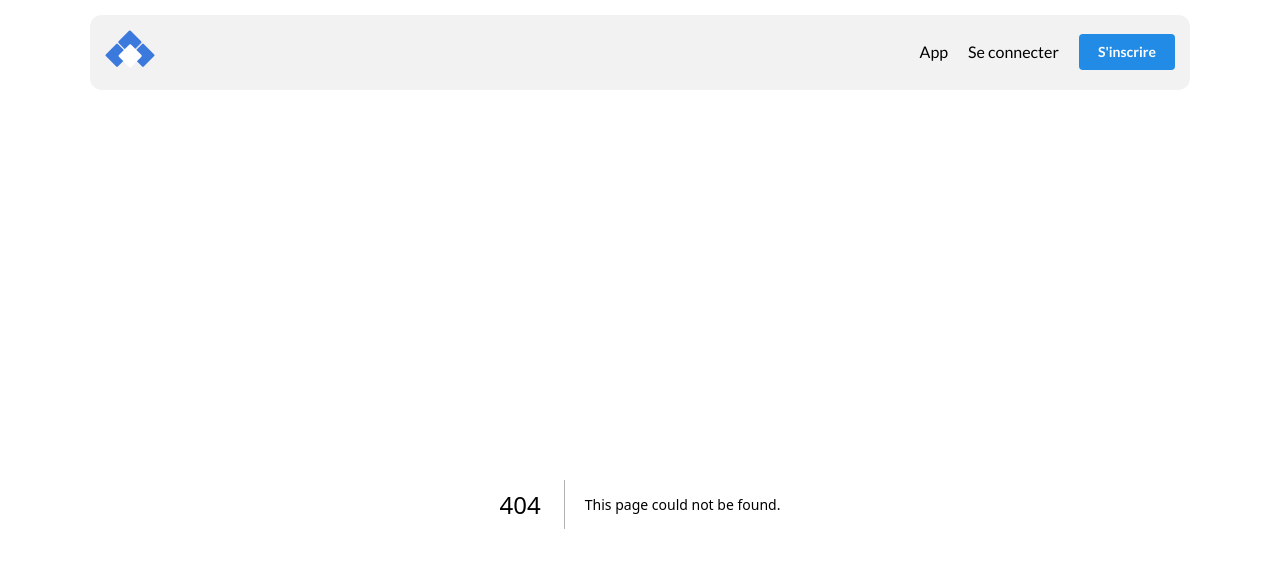
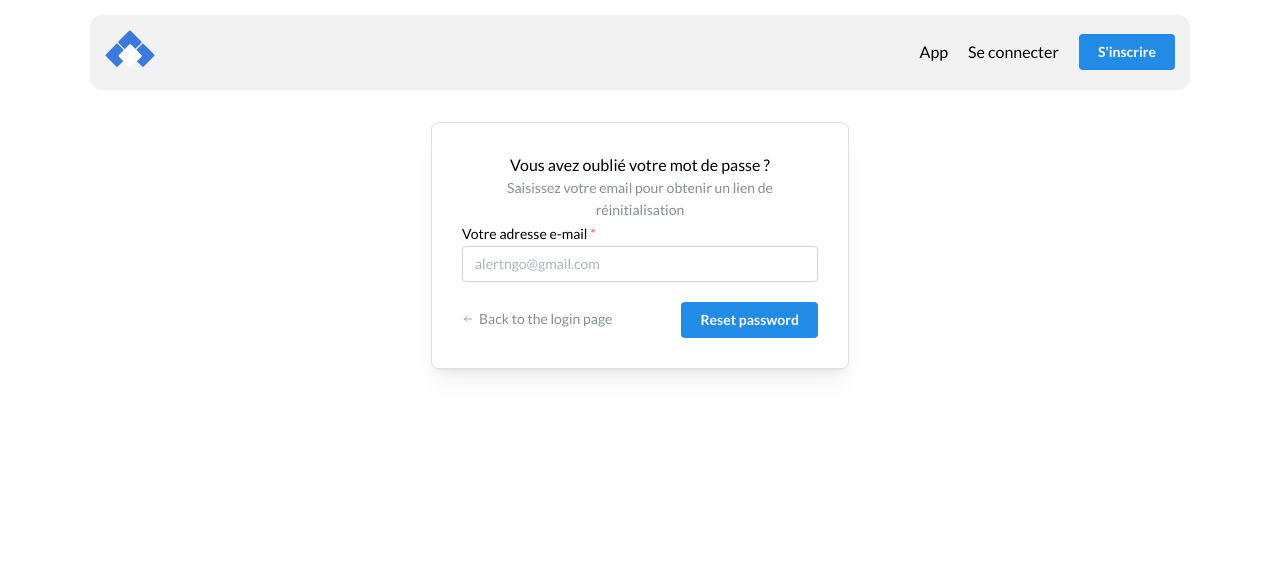
Before and after one commit to AlertnGo/alertngo, a Next.js app: page /forgotPassword in a window 1280 px wide. Before the commit this address had no page. Shown: the top 568 px of the page. Built offline with nearby package versions, Linux system fonts and the light colour scheme.

Commit message:
Update email placeholder in login and signin pages

```diff
--- /dev/null
+++ b/pages/forgotPassword.js
@@ -0,0 +1,47 @@
+import {
+  Paper,
+  Title,
+  Text,
+  TextInput,
+  Button,
+  Container,
+  Group,
+  Anchor,
+  Center,
+  Box,
+  rem,
+} from "@mantine/core";
+import { IconArrowLeft } from "@tabler/icons-react";
+import Link from "next/link";
+
+export default function ForgotPassword() {
+  return (
+    <Container size={450} my={30}>
+      <Paper withBorder shadow="md" p={30} radius="md" mt="xl">
+        <Text ta="center">Vous avez oublié votre mot de passe ?</Text>
+        <Text c="dimmed" fz="sm" ta="center">
+          Saisissez votre email pour obtenir un lien de réinitialisation
+        </Text>
+        <TextInput
+          label="Votre adresse e-mail"
+          placeholder="alertngo@gmail.com"
+          required
+        />
+        <Group justify="space-between" mt="lg">
+          <Link href="/login">
+            <Anchor c="dimmed" size="sm">
+              <Center inline>
+                <IconArrowLeft
+                  style={{ width: rem(12), height: rem(12) }}
+                  stroke={1.5}
+                />
+                <Box ml={5}>Back to the login page</Box>
+              </Center>
+            </Anchor>
+          </Link>
+          <Button>Reset password</Button>
+        </Group>
+      </Paper>
+    </Container>
+  );
+}
--- a/pages/main.module.scss
+++ b/pages/main.module.scss
@@ -37,7 +37,6 @@
     background: rgba(255, 255, 255, 0.584);
     backdrop-filter: blur(10px);
     -webkit-backdrop-filter: blur(10px);
-    background-filter: blur(10px);
     width: 100%;
     z-index: 9999;
     position: fixed;
--- a/pages/signin.js
+++ b/pages/signin.js
@@ -16,7 +16,7 @@ export default function Signin() {
   return (
     <Container size={450} my={40}>
       <Paper withBorder shadow="md" p={30} mt={30} radius="md">
-        <TextInput label="Email" placeholder="you@mantine.dev" required />
+        <TextInput label="Email" placeholder="you@gmail.com" required />
         <TextInput label="Nom" placeholder="Leo" required />
         <TextInput label="Pré-nom" placeholder="Dass" required />
         <PasswordInput
```
Also changed, not shown: pages/login.js (+6 -4 lines).
